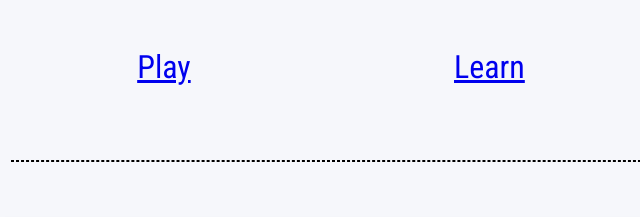
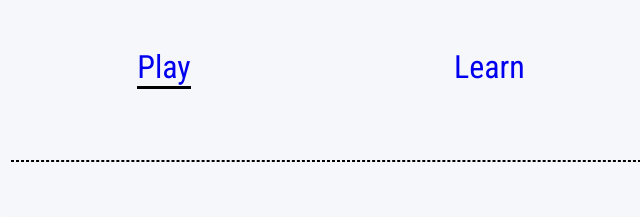
Before and after one commit to Amiirsalimi/Rock-Paper-Scissors-Lizard-Spock, a plain HTML site: page index.html in a window 1280 px wide. Shown: the top 217 px of the page, 309-949 px from the left. Drawn offline with Linux system fonts and the light colour scheme.

Commit message:
style anchor elements

```diff
--- a/assets/css/style.css
+++ b/assets/css/style.css
@@ -41,6 +41,18 @@ body {
     display: inline-block;
     margin-left: 10%;
     margin-right: 10%;
+}
+
+.menu a {
+text-decoration: none;
+}
+
+.menu a:hover {
+    border-bottom: 3px dotted black;
+}
+
+.active {
+    border-bottom: 3px solid black;
 }
 
 hr {
--- a/index.html
+++ b/index.html
@@ -14,7 +14,7 @@
  <header>
             <nav class="menu">
                 <ul>
-                    <li><a href="index.html">Play</a></li>
+                    <li><a href="index.html" class="active">Play</a></li>
                     <li><a href="learn.html">Learn</a></li>
 
                 </ul>
```
